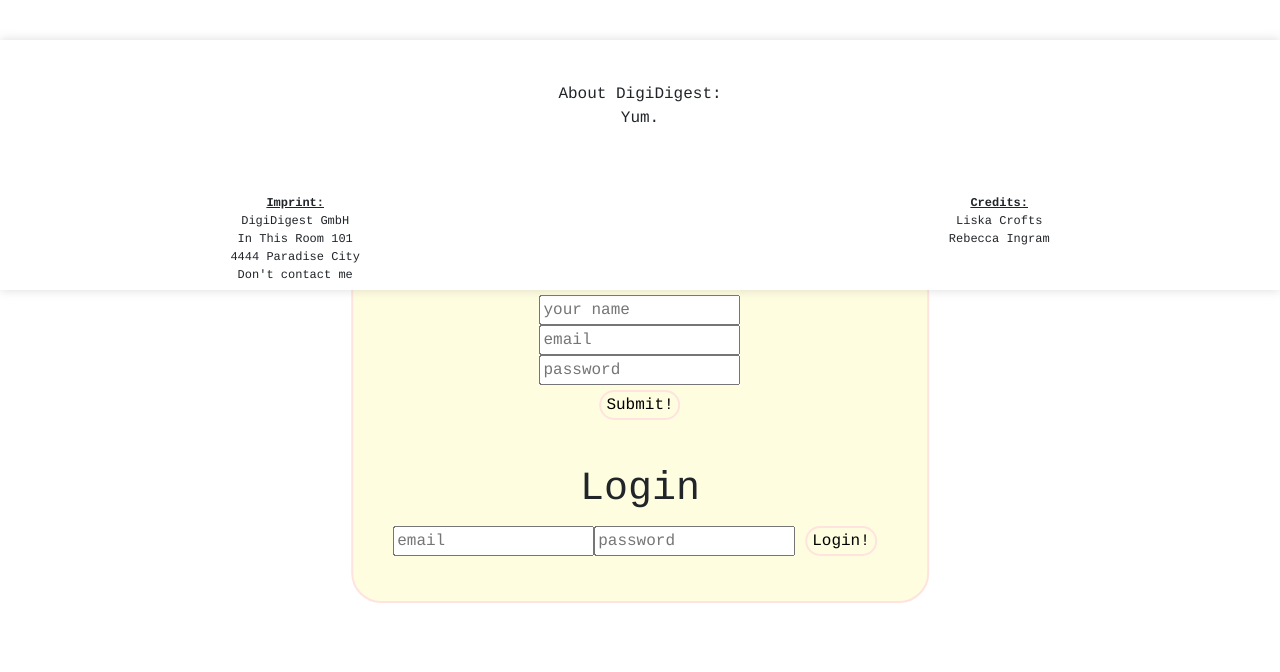
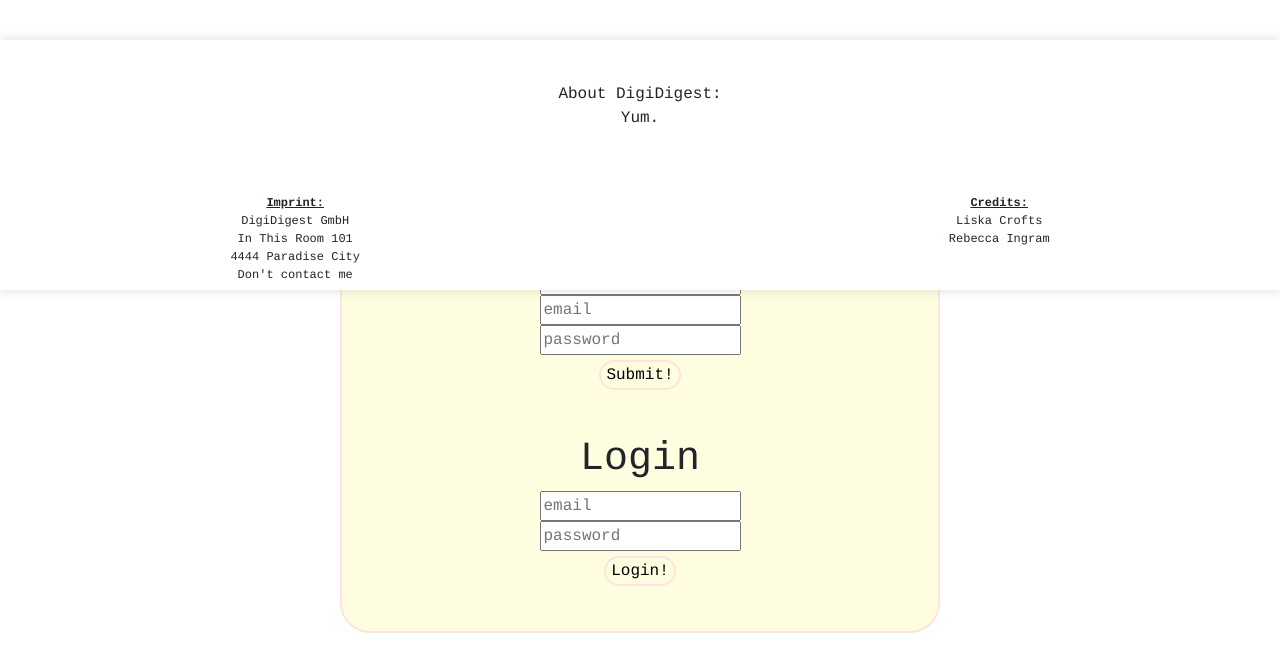
Before and after one commit to beckyxde/Project3Ironhack, a React (Create React App) app in the folder client/: page / in a window 1280 px wide. Shown: the top 672 px of the page. Built offline with nearby package versions, Linux system fonts and the light colour scheme.

Commit message:
signuplogin

```diff
--- a/client/src/App.css
+++ b/client/src/App.css
@@ -152,6 +152,7 @@ button:hover {
 
 .auth-body {
   display: block;
+  width: 600px;
   background-color: #fffddf;
   border: 2px solid rgb(255, 227, 223);
   border-radius: 30px;
--- a/client/src/components/auth/Login.js
+++ b/client/src/components/auth/Login.js
@@ -46,12 +46,15 @@ class Login extends Component {
             value={this.state.email}
             onChange={e => this.handleChange(e)}
           />
+          <br />
           <input
             name="password"
             placeholder="password"
+            type="password"
             value={this.state.password}
             onChange={e => this.handleChange(e)}
           />
+          <br />
           <button type="submit" name="submit">
             Login!
           </button>
--- a/client/src/components/auth/Signup.js
+++ b/client/src/components/auth/Signup.js
@@ -66,6 +66,7 @@ class Signup extends Component {
           <br />
           <input
             name="password"
+            type="password"
             placeholder="password"
             value={this.state.password}
             onChange={e => this.handleChange(e)}
```
